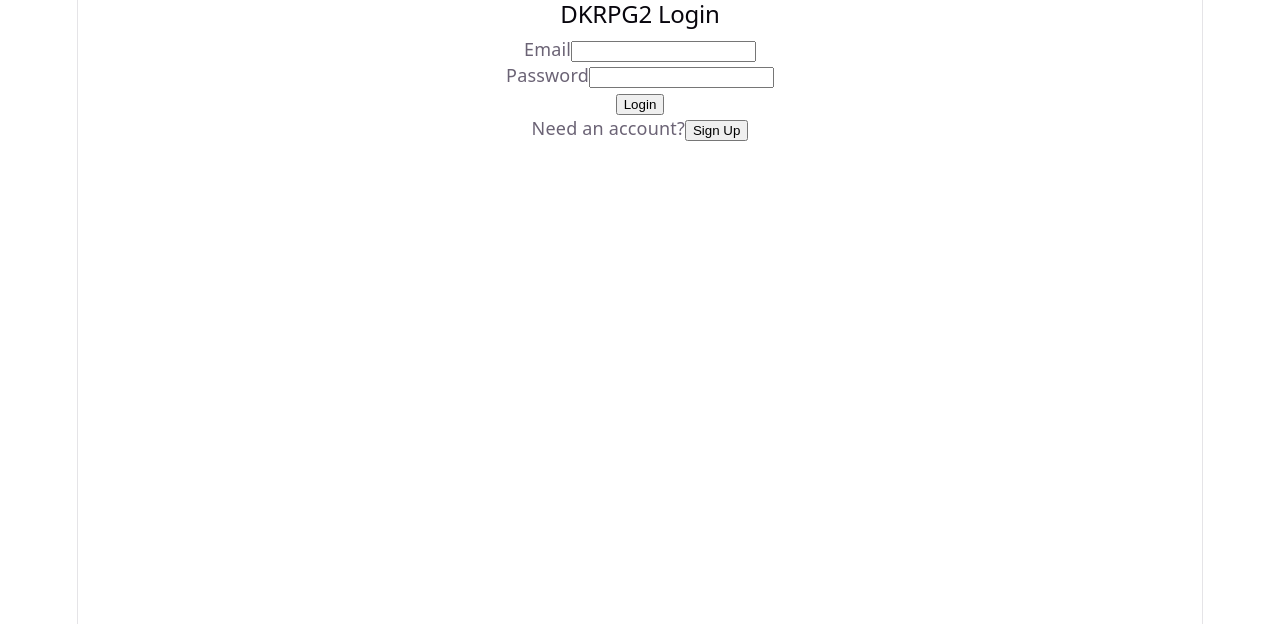
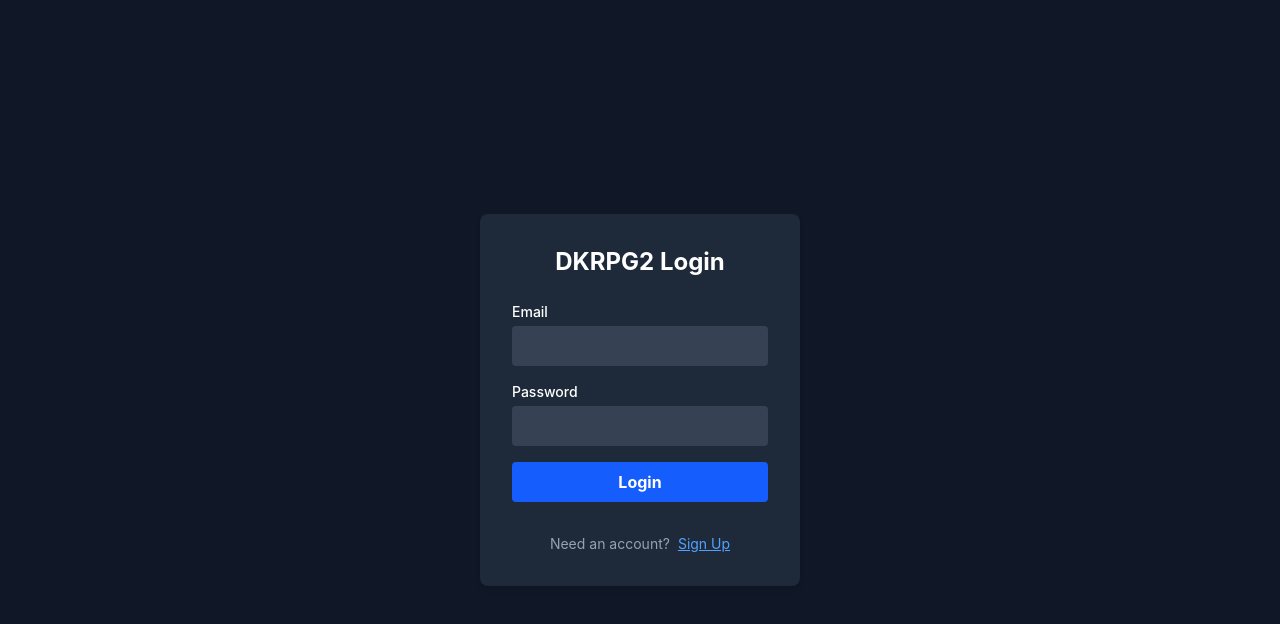
Before and after one commit to diamondkob36/DKRPG2-frontend, a Vue app: page / in a window 1280 px wide. Shown: the top 624 px of the page. Built offline with nearby package versions, Linux system fonts and the light colour scheme.

Commit message:
แก้ไขดีไซด์

```diff
--- a/package.json
+++ b/package.json
@@ -10,6 +10,7 @@
   },
   "dependencies": {
     "@supabase/supabase-js": "^2.107.0",
+    "@tailwindcss/vite": "^4.3.0",
     "vue": "^3.5.34"
   },
   "devDependencies": {
--- a/src/style.css
+++ b/src/style.css
@@ -1,296 +1,6 @@
-:root {
-  --text: #6b6375;
-  --text-h: #08060d;
-  --bg: #fff;
-  --border: #e5e4e7;
-  --code-bg: #f4f3ec;
-  --accent: #aa3bff;
-  --accent-bg: rgba(170, 59, 255, 0.1);
-  --accent-border: rgba(170, 59, 255, 0.5);
-  --social-bg: rgba(244, 243, 236, 0.5);
-  --shadow:
-    rgba(0, 0, 0, 0.1) 0 10px 15px -3px, rgba(0, 0, 0, 0.05) 0 4px 6px -2px;
-
-  --sans: system-ui, 'Segoe UI', Roboto, sans-serif;
-  --heading: system-ui, 'Segoe UI', Roboto, sans-serif;
-  --mono: ui-monospace, Consolas, monospace;
-
-  font: 18px/145% var(--sans);
-  letter-spacing: 0.18px;
-  color-scheme: light dark;
-  color: var(--text);
-  background: var(--bg);
-  font-synthesis: none;
-  text-rendering: optimizeLegibility;
-  -webkit-font-smoothing: antialiased;
-  -moz-osx-font-smoothing: grayscale;
-
-  @media (max-width: 1024px) {
-    font-size: 16px;
-  }
-}
-
-@media (prefers-color-scheme: dark) {
-  :root {
-    --text: #9ca3af;
-    --text-h: #f3f4f6;
-    --bg: #16171d;
-    --border: #2e303a;
-    --code-bg: #1f2028;
-    --accent: #c084fc;
-    --accent-bg: rgba(192, 132, 252, 0.15);
-    --accent-border: rgba(192, 132, 252, 0.5);
-    --social-bg: rgba(47, 48, 58, 0.5);
-    --shadow:
-      rgba(0, 0, 0, 0.4) 0 10px 15px -3px, rgba(0, 0, 0, 0.25) 0 4px 6px -2px;
-  }
-
-  #social .button-icon {
-    filter: invert(1) brightness(2);
-  }
-}
+@import "tailwindcss";
 
 body {
+  background-color: #0c0a09; /* สีโทน stone-950 */
   margin: 0;
 }
-
-h1,
-h2 {
-  font-family: var(--heading);
-  font-weight: 500;
-  color: var(--text-h);
-}
-
-h1 {
-  font-size: 56px;
-  letter-spacing: -1.68px;
-  margin: 32px 0;
-  @media (max-width: 1024px) {
-    font-size: 36px;
-    margin: 20px 0;
-  }
-}
-h2 {
-  font-size: 24px;
-  line-height: 118%;
-  letter-spacing: -0.24px;
-  margin: 0 0 8px;
-  @media (max-width: 1024px) {
-    font-size: 20px;
-  }
-}
-p {
-  margin: 0;
-}
-
-code,
-.counter {
-  font-family: var(--mono);
-  display: inline-flex;
-  border-radius: 4px;
-  color: var(--text-h);
-}
-
-code {
-  font-size: 15px;
-  line-height: 135%;
-  padding: 4px 8px;
-  background: var(--code-bg);
-}
-
-.counter {
-  font-size: 16px;
-  padding: 5px 10px;
-  border-radius: 5px;
-  color: var(--accent);
-  background: var(--accent-bg);
-  border: 2px solid transparent;
-  transition: border-color 0.3s;
-  margin-bottom: 24px;
-
-  &:hover {
-    border-color: var(--accent-border);
-  }
-  &:focus-visible {
-    outline: 2px solid var(--accent);
-    outline-offset: 2px;
-  }
-}
-
-.hero {
-  position: relative;
-
-  .base,
-  .framework,
-  .vite {
-    inset-inline: 0;
-    margin: 0 auto;
-  }
-
-  .base {
-    width: 170px;
-    position: relative;
-    z-index: 0;
-  }
-
-  .framework,
-  .vite {
-    position: absolute;
-  }
-
-  .framework {
-    z-index: 1;
-    top: 34px;
-    height: 28px;
-    transform: perspective(2000px) rotateZ(300deg) rotateX(44deg) rotateY(39deg)
-      scale(1.4);
-  }
-
-  .vite {
-    z-index: 0;
-    top: 107px;
-    height: 26px;
-    width: auto;
-    transform: perspective(2000px) rotateZ(300deg) rotateX(40deg) rotateY(39deg)
-      scale(0.8);
-  }
-}
-
-#app {
-  width: 1126px;
-  max-width: 100%;
-  margin: 0 auto;
-  text-align: center;
-  border-inline: 1px solid var(--border);
-  min-height: 100svh;
-  display: flex;
-  flex-direction: column;
-  box-sizing: border-box;
-}
-
-#center {
-  display: flex;
-  flex-direction: column;
-  gap: 25px;
-  place-content: center;
-  place-items: center;
-  flex-grow: 1;
-
-  @media (max-width: 1024px) {
-    padding: 32px 20px 24px;
-    gap: 18px;
-  }
-}
-
-#next-steps {
-  display: flex;
-  border-top: 1px solid var(--border);
-  text-align: left;
-
-  & > div {
-    flex: 1 1 0;
-    padding: 32px;
-    @media (max-width: 1024px) {
-      padding: 24px 20px;
-    }
-  }
-
-  .icon {
-    margin-bottom: 16px;
-    width: 22px;
-    height: 22px;
-  }
-
-  @media (max-width: 1024px) {
-    flex-direction: column;
-    text-align: center;
-  }
-}
-
-#docs {
-  border-right: 1px solid var(--border);
-
-  @media (max-width: 1024px) {
-    border-right: none;
-    border-bottom: 1px solid var(--border);
-  }
-}
-
-#next-steps ul {
-  list-style: none;
-  padding: 0;
-  display: flex;
-  gap: 8px;
-  margin: 32px 0 0;
-
-  .logo {
-    height: 18px;
-  }
-
-  a {
-    color: var(--text-h);
-    font-size: 16px;
-    border-radius: 6px;
-    background: var(--social-bg);
-    display: flex;
-    padding: 6px 12px;
-    align-items: center;
-    gap: 8px;
-    text-decoration: none;
-    transition: box-shadow 0.3s;
-
-    &:hover {
-      box-shadow: var(--shadow);
-    }
-    .button-icon {
-      height: 18px;
-      width: 18px;
-    }
-  }
-
-  @media (max-width: 1024px) {
-    margin-top: 20px;
-    flex-wrap: wrap;
-    justify-content: center;
-
-    li {
-      flex: 1 1 calc(50% - 8px);
-    }
-
-    a {
-      width: 100%;
-      justify-content: center;
-      box-sizing: border-box;
-    }
-  }
-}
-
-#spacer {
-  height: 88px;
-  border-top: 1px solid var(--border);
-  @media (max-width: 1024px) {
-    height: 48px;
-  }
-}
-
-.ticks {
-  position: relative;
-  width: 100%;
-
-  &::before,
-  &::after {
-    content: '';
-    position: absolute;
-    top: -4.5px;
-    border: 5px solid transparent;
-  }
-
-  &::before {
-    left: 0;
-    border-left-color: var(--border);
-  }
-  &::after {
-    right: 0;
-    border-right-color: var(--border);
-  }
-}
--- a/vite.config.js
+++ b/vite.config.js
@@ -1,7 +1,11 @@
 import { defineConfig } from 'vite'
 import vue from '@vitejs/plugin-vue'
+import tailwindcss from '@tailwindcss/vite'
 
-// https://vite.dev/config/
+// https://vitejs.dev/config/
 export default defineConfig({
-  plugins: [vue()],
+  plugins: [
+    vue(),
+    tailwindcss(),
+  ],
 })
```
Also changed, not shown: 1 other file (tests, documents, lock files or other folders).
